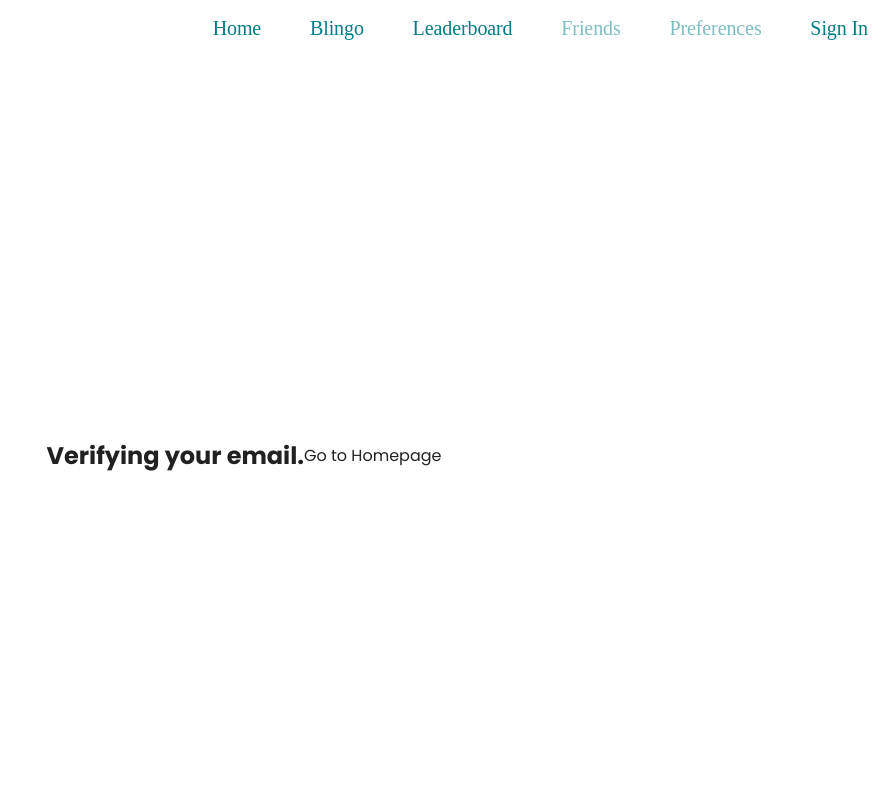
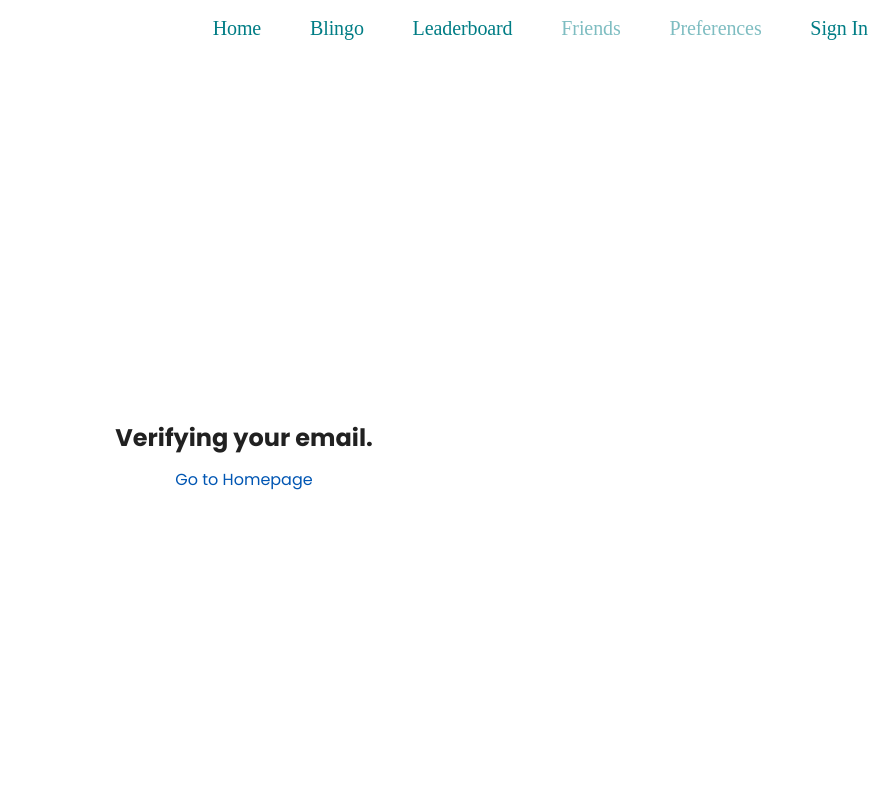
Before and after one commit to codersforcauses/bluecrew, a Vue app in the folder client/: page /verify-email in a window 1280 px wide. Shown: the top 800 px of the page, without its empty margins (396-1280 px from the left). Built offline with nearby package versions, Linux system fonts and the light colour scheme; no server answers; the HTML template or start-up script is replaced by a standard one; a web font is replaced by a local one.

Commit message:
fix the go to homepage hyperlink

```diff
--- a/client/src/views/EmailVerificationView.vue
+++ b/client/src/views/EmailVerificationView.vue
@@ -33,9 +33,9 @@ onMounted(async () => {
 </script>
 
 <template>
-    <div class="d-flex justify-center align-center full-screen">
-    <h2>Verifying your email.<br></h2>
-    <a @click="goToHomePage">Go to Homepage</a>
+  <div class="d-flex justify-center align-center full-screen flex-column">
+    <h2>Verifying your email.</h2>
+    <a @click="goToHomePage" class="mt-3 homepage-link">Go to Homepage</a>
   </div>
 </template>
 
@@ -43,4 +43,14 @@ onMounted(async () => {
 .full-screen {
   height: 100vh;
 }
+
+.homepage-link {
+  text-decoration: none;
+  color: #0056b3;
+}
+
+.homepage-link:hover {
+  text-decoration: underline;
+  color: #0056b3;
+}
 </style>
```
